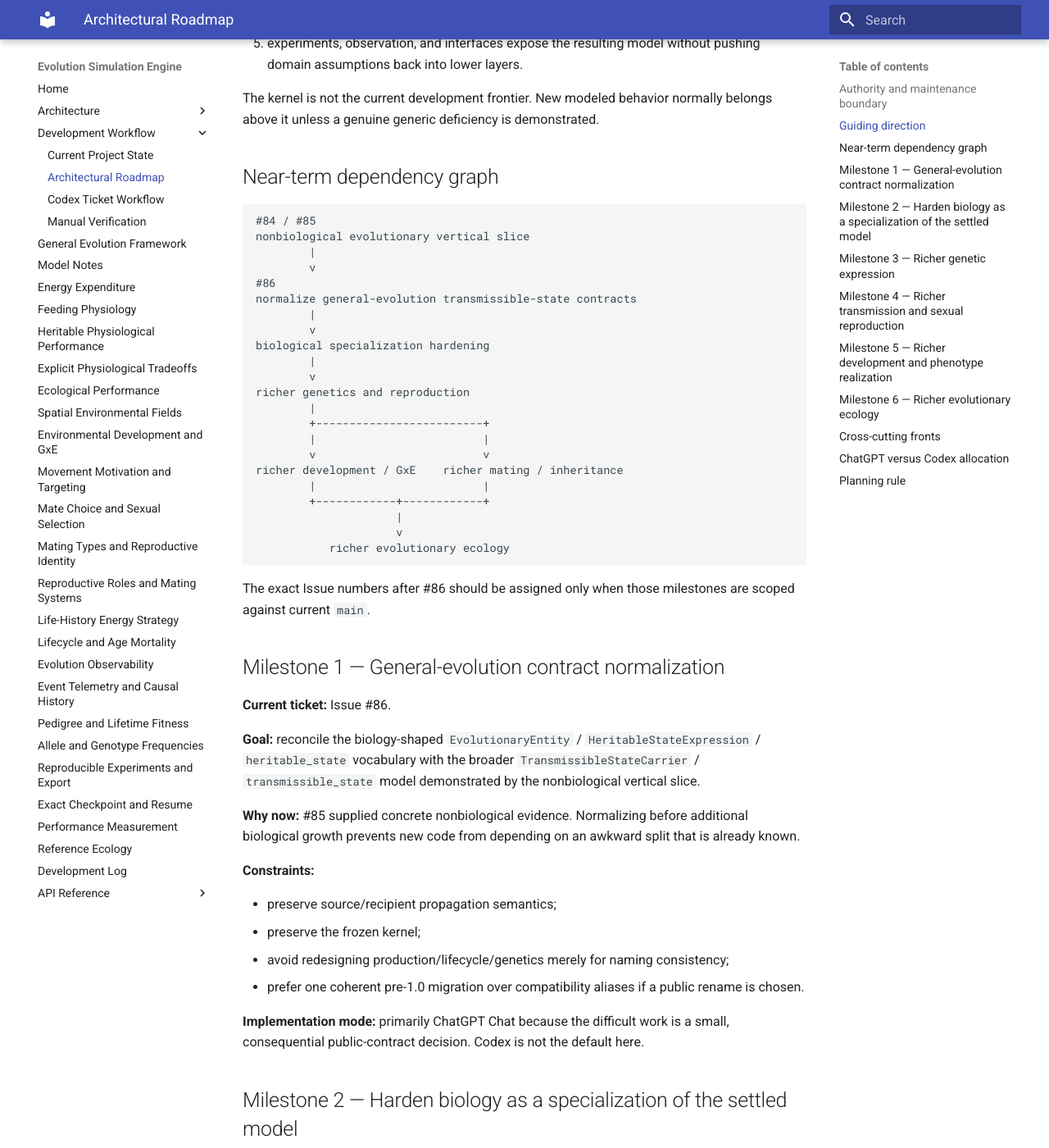
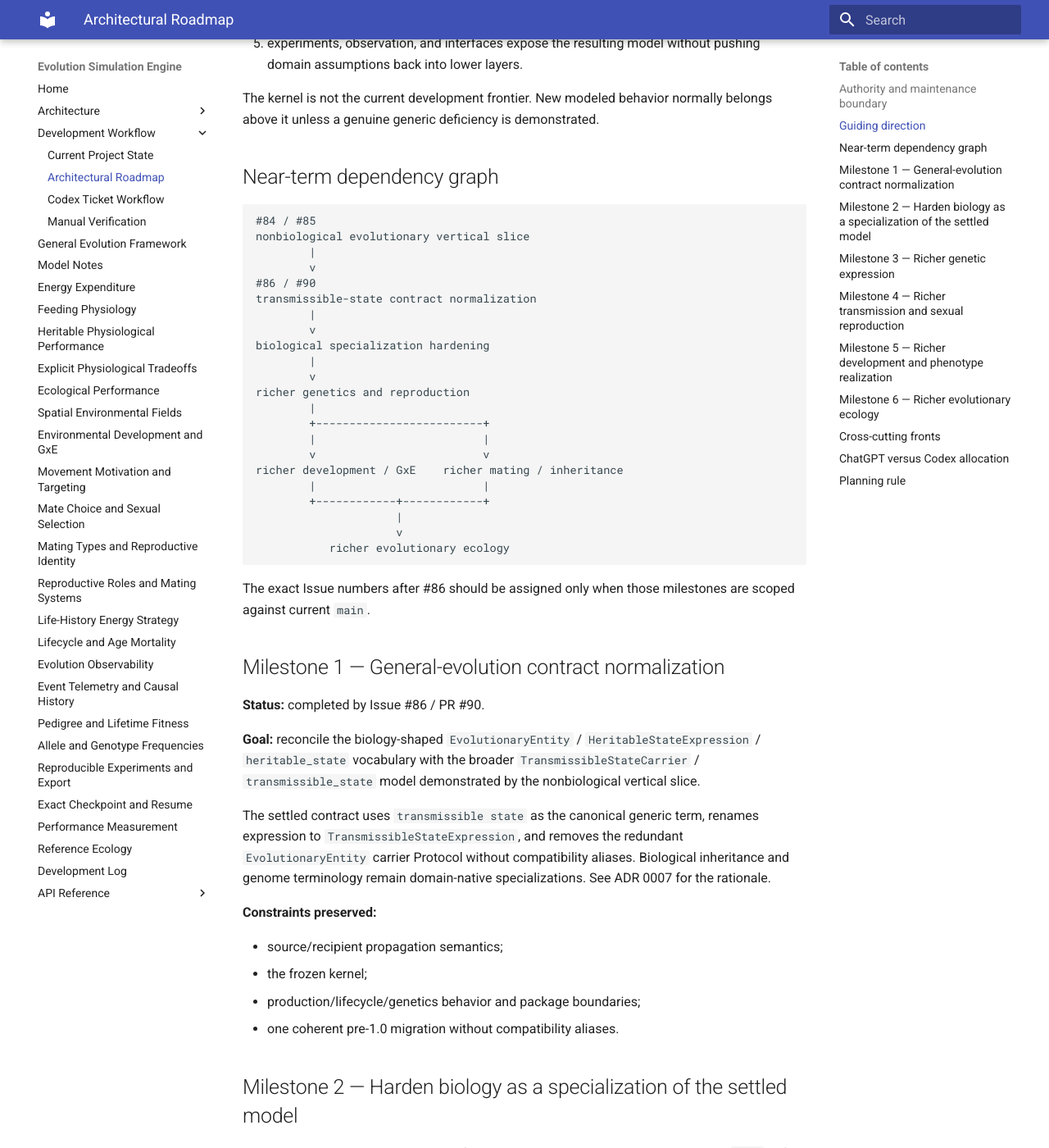
Before and after one commit to abdullahkhan57721/evolution-simulation-engine, an MkDocs documentation site: the page built from docs/development/roadmap.md, in a window 1280 px wide and 1400 px high, scrolled down 744 px. Shown: the whole window at 82% size. Built offline with MkDocs 1.6.1 and Material for MkDocs 9.7.7, drawn with Linux system fonts in a browser that asks for light colours; some of the changed text lies outside the part shown.

Commit message:
Advance roadmap to biological specialization hardening

```diff
--- a/docs/development/roadmap.md
+++ b/docs/development/roadmap.md
@@ -38,8 +38,8 @@ belongs above it unless a genuine generic deficiency is demonstrated.
 nonbiological evolutionary vertical slice
         |
         v
-#86
-normalize general-evolution transmissible-state contracts
+#86 / #90
+transmissible-state contract normalization
         |
         v
 biological specialization hardening
@@ -63,33 +63,34 @@ are scoped against current `main`.
 
 ## Milestone 1 — General-evolution contract normalization
 
-**Current ticket:** Issue #86.
+**Status:** completed by Issue #86 / PR #90.
 
 **Goal:** reconcile the biology-shaped `EvolutionaryEntity` /
 `HeritableStateExpression` / `heritable_state` vocabulary with the broader
 `TransmissibleStateCarrier` / `transmissible_state` model demonstrated by the
 nonbiological vertical slice.
 
-**Why now:** #85 supplied concrete nonbiological evidence. Normalizing before
-additional biological growth prevents new code from depending on an awkward
-split that is already known.
+The settled contract uses `transmissible state` as the canonical generic term,
+renames expression to `TransmissibleStateExpression`, and removes the redundant
+`EvolutionaryEntity` carrier Protocol without compatibility aliases. Biological
+inheritance and genome terminology remain domain-native specializations. See ADR
+0007 for the rationale.
 
-**Constraints:**
+**Constraints preserved:**
 
-- preserve source/recipient propagation semantics;
-- preserve the frozen kernel;
-- avoid redesigning production/lifecycle/genetics merely for naming consistency;
-- prefer one coherent pre-1.0 migration over compatibility aliases if a public
-  rename is chosen.
-
-**Implementation mode:** primarily ChatGPT Chat because the difficult work is a
-small, consequential public-contract decision. Codex is not the default here.
+- source/recipient propagation semantics;
+- the frozen kernel;
+- production/lifecycle/genetics behavior and package boundaries;
+- one coherent pre-1.0 migration without compatibility aliases.
 
 ## Milestone 2 — Harden biology as a specialization of the settled model
 
-**Goal:** after #86, audit the biological genetics/reproduction path against the
-settled general-evolution contracts and remove any remaining accidental mismatch
-without rewriting working biology.
+**Status:** current architectural planning front; scope a dedicated Issue against
+current `main` before implementation.
+
+**Goal:** audit the biological genetics/reproduction path against the settled
+general-evolution contracts and remove any remaining accidental mismatch without
+rewriting working biology.
 
 The desired conceptual path is:
 
```
